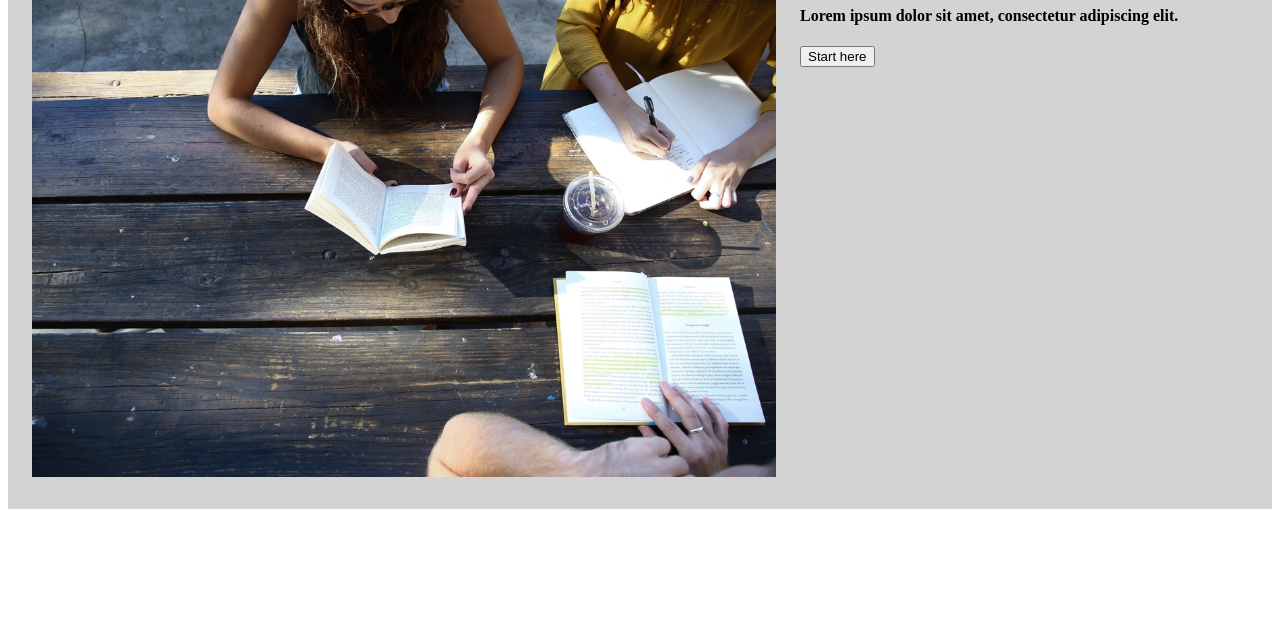
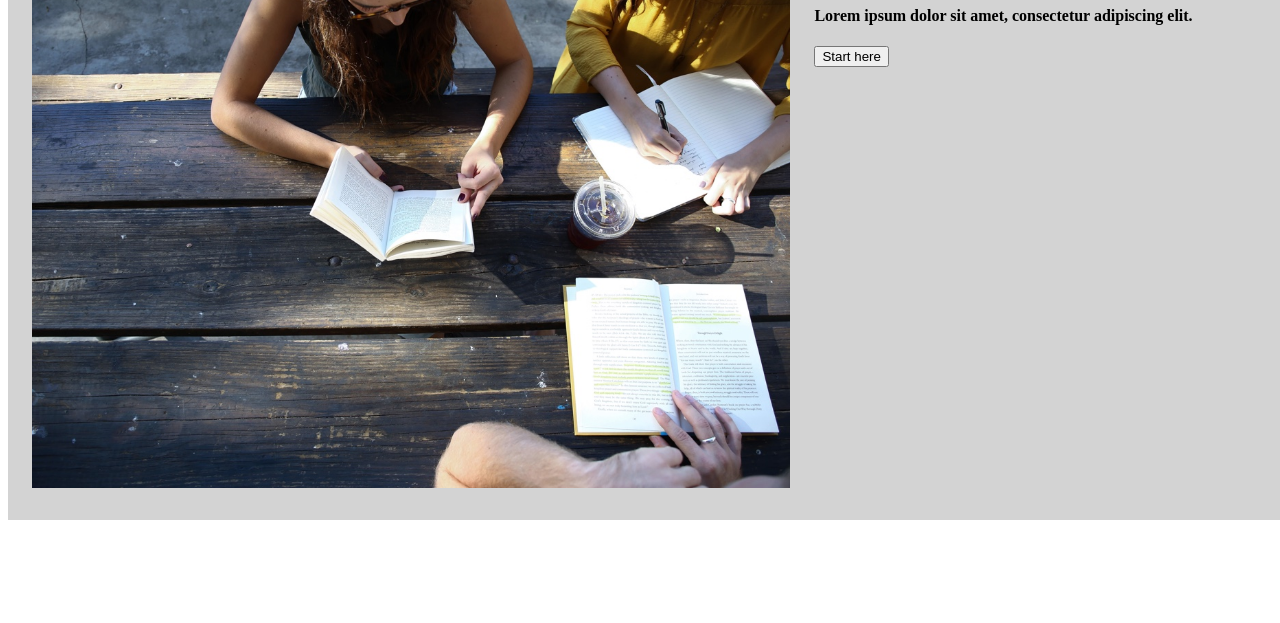
Before and after one commit to RohinDev/Colmar-Academy, a plain HTML site: page index.html in a window 1280 px wide. Shown: the part 177-800 px from the top of the page. Drawn offline with Linux system fonts and the light colour scheme; files whose address does not match are found by name.

Commit message:
changes to css

```diff
--- a/resources/css/styles.css
+++ b/resources/css/styles.css
@@ -44,7 +44,7 @@ nav {
     padding-left: 24px;
     padding-top: 32px;
     padding-bottom: 32px;
-    width:;
+    width: 100%;
 }
 
 .flex {
```
